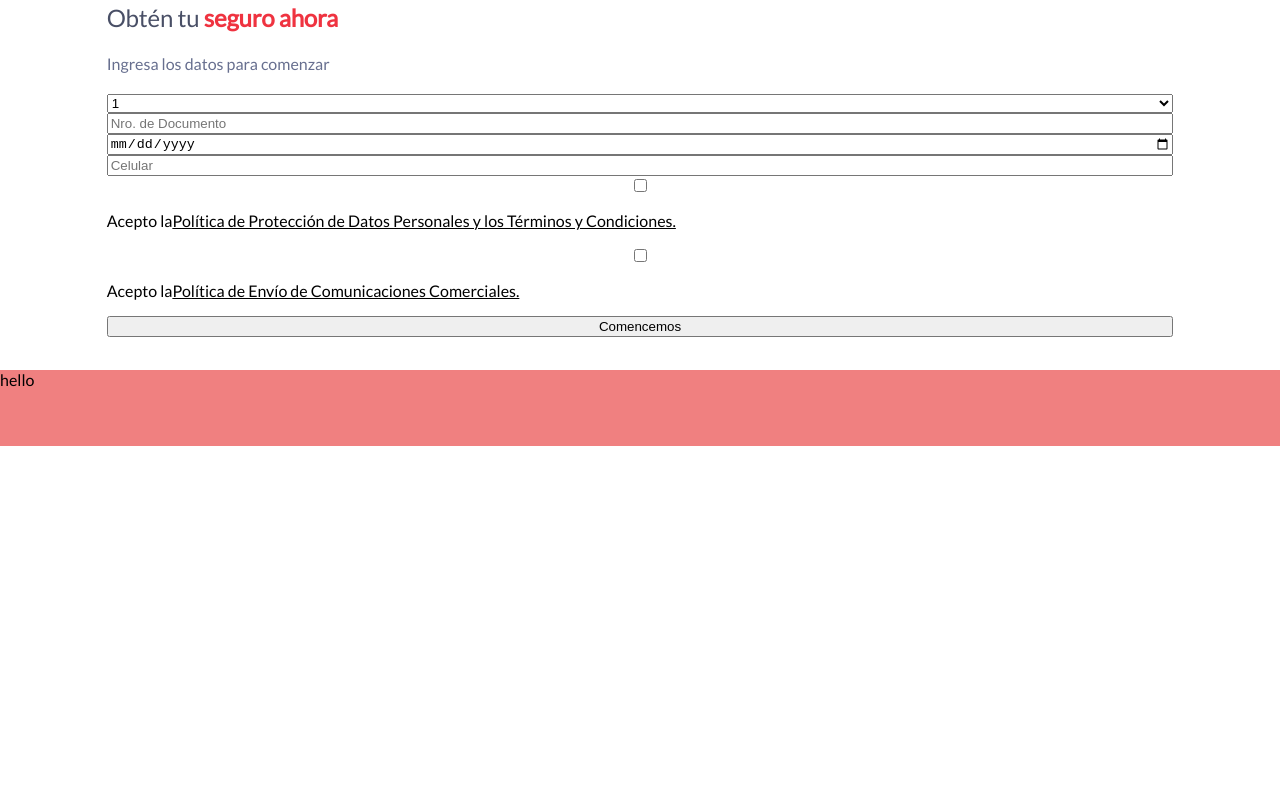
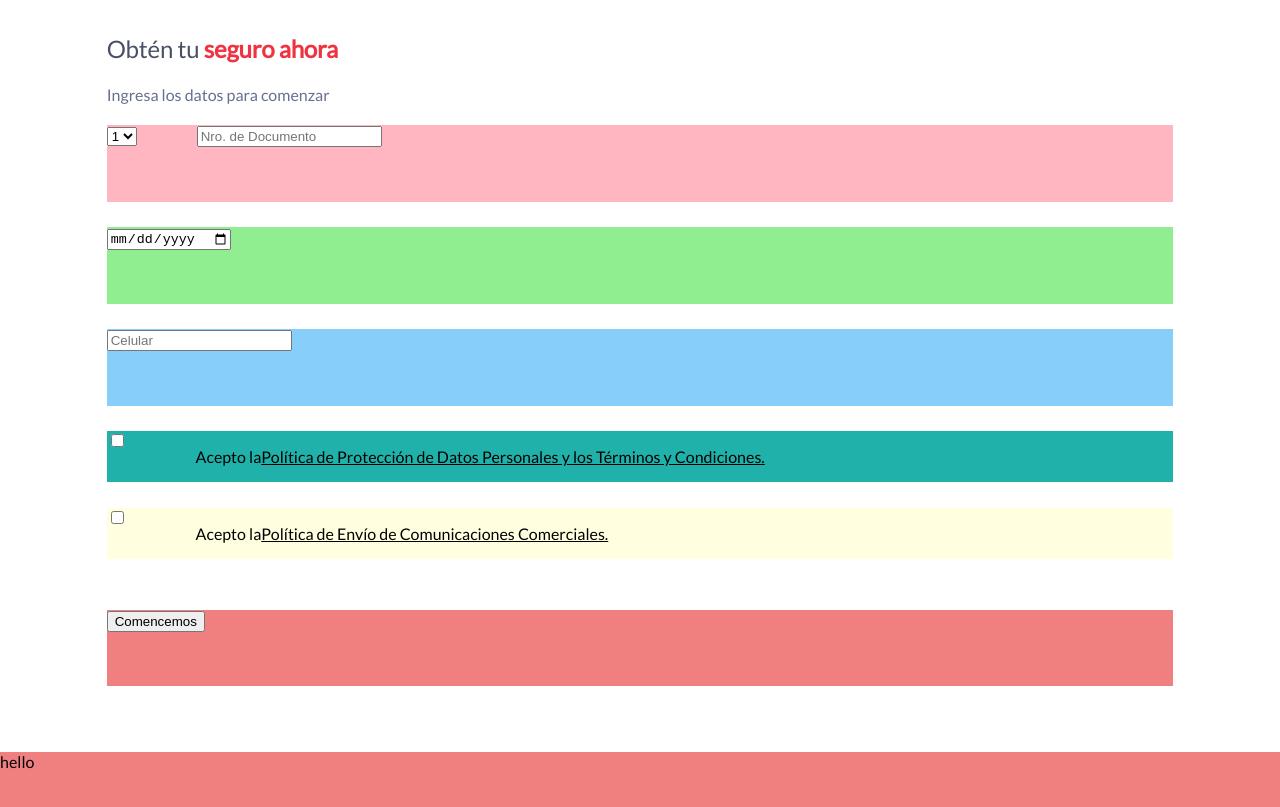
Before and after one commit to kimberlyrora/hacking-challenge, a React (Create React App) app: page / in a window 1280 px wide. Shown: the part 439-1246 px from the top of the page. Before the commit the page ends 885 px from the top, so only its background shows below. Built offline with nearby package versions, Linux system fonts and the light colour scheme.

Commit message:
grillas formulario, inputs

```diff
--- a/src/pages/Login/components/Form/index.jsx
+++ b/src/pages/Login/components/Form/index.jsx
@@ -10,25 +10,49 @@ const Form = () => (
     </p>
     <p className='container__subtitle'>Ingresa los datos para comenzar</p>
     <section className='container__section'>
+      <div className='container__section--document'>
+        <div className='container__section--typeDoc'>
           <select>
             {
               [1, 2, 3].map((doc) => <option key={doc}>{doc}</option>)
             }
           </select>
+        </div>
+        <div className='container__section--numberId'>
           <input type='text' placeholder='Nro. de Documento' />
+        </div>
+      </div>
+      <div className='container__section--dateborn'>
         <input type='date' placeholder='Fecha de nacimiento' />
+      </div>
+      <div className='container__section--telephone'>
         <input type='text' placeholder='Celular' />
+      </div>
+      <div className='container__section--politic1 politics'>
+        <div className='container__section--checkbox'>
           <input type='checkbox' />
+        </div>
+        <div className='container__section--description'>
           <p>
           Acepto la
             <u>Política de Protección de Datos Personales y los Términos y Condiciones.</u>
           </p>
+        </div>
+      </div>
+      <div className='container__section--politic2 politics'>
+        <div className='container__section--checkbox'>
           <input type='checkbox' />
+        </div>
+        <div className='container__section--description'>
           <p>
           Acepto la
             <u>Política de Envío de Comunicaciones Comerciales.</u>
           </p>
-			<button>Comencemos</button>
+        </div>
+      </div>
+      <div className='container__section--button'>
+        <button type='button'>Comencemos</button>
+      </div>
     </section>
   </form>
 );
--- a/src/pages/Login/components/Form/styles.css
+++ b/src/pages/Login/components/Form/styles.css
@@ -18,4 +18,58 @@
 
 .container__section {
   display: grid;
+  grid-template-rows: repeat(22, 1fr);
 }
+
+.container__section--document {
+  grid-row: 1/4;
+  display: grid;
+  grid-template-columns: 90px 1fr;
+  background-color: lightpink;
+}
+
+.container__section--typeDoc {
+  grid-column: 1/2;
+}
+
+.container__section--numberId {
+  grid-column: 2/3;
+}
+
+.container__section--dateborn {
+  grid-row: 5/8;
+  background-color: lightgreen;
+}
+
+.container__section--telephone {
+  grid-row: 9/12;
+  background-color: lightskyblue;
+}
+
+.container__section--politic1 {
+  grid-row: 13/15;
+  background-color: lightseagreen;
+}
+
+.container__section--politic2 {
+  grid-row: 16/18;
+  background-color: lightyellow;
+}
+
+.politics {
+  display: grid;
+  grid-template-columns: repeat(12, 1fr);
+}
+
+.container__section--checkbox {
+  grid-column: 1/2;
+}
+
+.container__section--description {
+  grid-column: 2/13;
+}
+
+.container__section--button {
+  grid-row: 20/23;
+  background-color: lightcoral;
+}
--- a/src/pages/Login/components/Form/styles.scss
+++ b/src/pages/Login/components/Form/styles.scss
@@ -22,6 +22,58 @@ $color3: #676F8F;
 
 .container__section {
 	display: grid;
-	// grid-template-columns: repeat(12, 1fr);
-	// grid-template-rows: repeat(12, 1fr);
+	grid-template-rows: repeat(22, 1fr);
 }
+
+.container__section--document {
+	grid-row: 1 / 4;
+	display: grid;
+	grid-template-columns: 90px 1fr;
+	background-color: lightpink;
+}
+
+.container__section--typeDoc {
+	grid-column: 1 / 2;
+}
+
+.container__section--numberId {
+	grid-column: 2 / 3;
+}
+
+.container__section--dateborn {
+	grid-row: 5 / 8;
+	background-color: lightgreen;
+}
+
+.container__section--telephone {
+	grid-row: 9 / 12;
+	background-color: lightskyblue;
+}
+
+.container__section--politic1 {
+	grid-row: 13 / 15;
+	background-color: lightseagreen;
+}
+
+.container__section--politic2 {
+	grid-row: 16 / 18;
+	background-color: lightyellow;
+}
+
+.politics {
+	display: grid;
+	grid-template-columns: repeat(12, 1fr);
+}
+
+.container__section--checkbox {
+	grid-column: 1 / 2;
+}
+
+.container__section--description {
+	grid-column: 2 / 13;
+}
+
+.container__section--button {
+	grid-row: 20 / 23;
+	background-color: lightcoral;
+}
```
Lines whose indentation alone changed are shown as unchanged.
